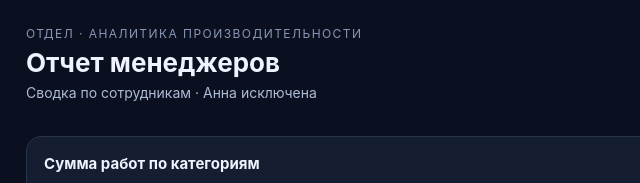
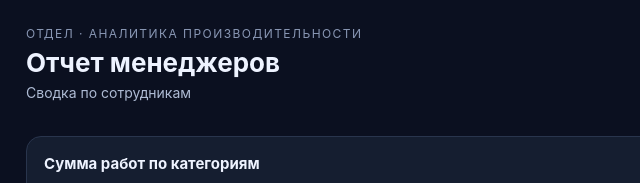
Before and after one commit to Milanchik11/manager-dashboard, a plain HTML site: page index.html in a window 1280 px wide. Shown: the top 183 px of the page, 0-640 px from the left. Drawn offline with nearby package versions, Linux system fonts and the light colour scheme; no server answers.

Commit message:
Update index.html

```diff
--- a/index.html
+++ b/index.html
@@ -1,6 +1,6 @@
 <!doctype html><html lang="ru"><head><meta charset="utf-8"><meta name="viewport" content="width=device-width,initial-scale=1"><title>Отчет менеджеров — Dashboard</title><script src="https://cdn.jsdelivr.net/npm/chart.js"></script>
 <link rel="stylesheet" href="style.css"></head><body><main>
-<div class="top"><div><div class="eyebrow">Отдел · аналитика производительности</div><div class="title">Отчет менеджеров</div><div class="muted">Сводка по сотрудникам · Анна исключена</div></div><div class="filters"><select id="emp"><option value="all">Все сотрудники</option></select><select id="month"><option value="all">Все месяцы</option></select><input id="search" placeholder="Поиск по ID / типу / категории"><button id="reset">Сброс</button></div></div>
+<div class="top"><div><div class="eyebrow">Отдел · аналитика производительности</div><div class="title">Отчет менеджеров</div><div class="muted">Сводка по сотрудникам</div></div><div class="filters"><select id="emp"><option value="all">Все сотрудники</option></select><select id="month"><option value="all">Все месяцы</option></select><input id="search" placeholder="Поиск по ID / типу / категории"><button id="reset">Сброс</button></div></div>
 <div class="grid" id="kpis"></div>
 <div class="charts"><div class="card"><h3>Сумма работ по категориям</h3><div class="chart"><canvas id="categoryChart"></canvas></div></div><div class="card"><h3>Сумма по сотрудникам</h3><div class="chart"><canvas id="employeeChart"></canvas></div></div></div>
 <div class="section card"><h3>Сотрудники</h3><div class="people" id="people"></div></div>
```
